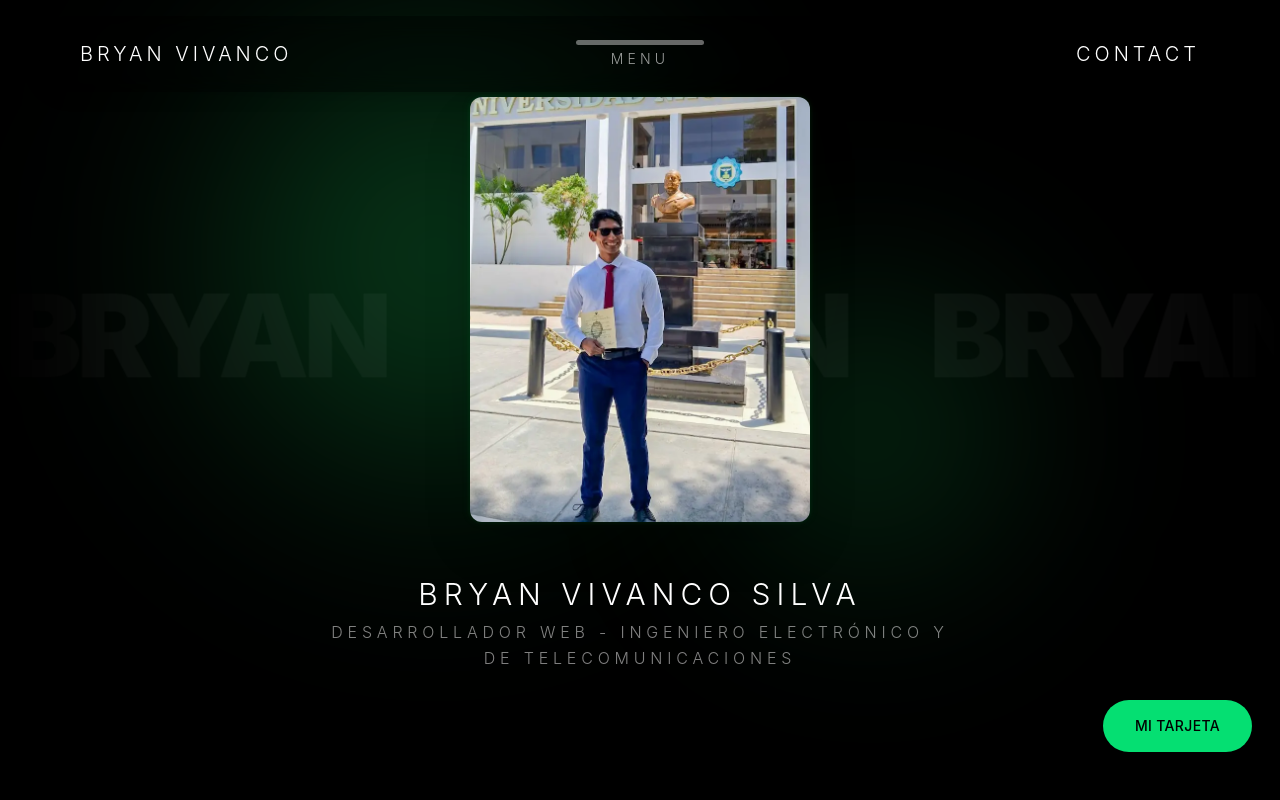
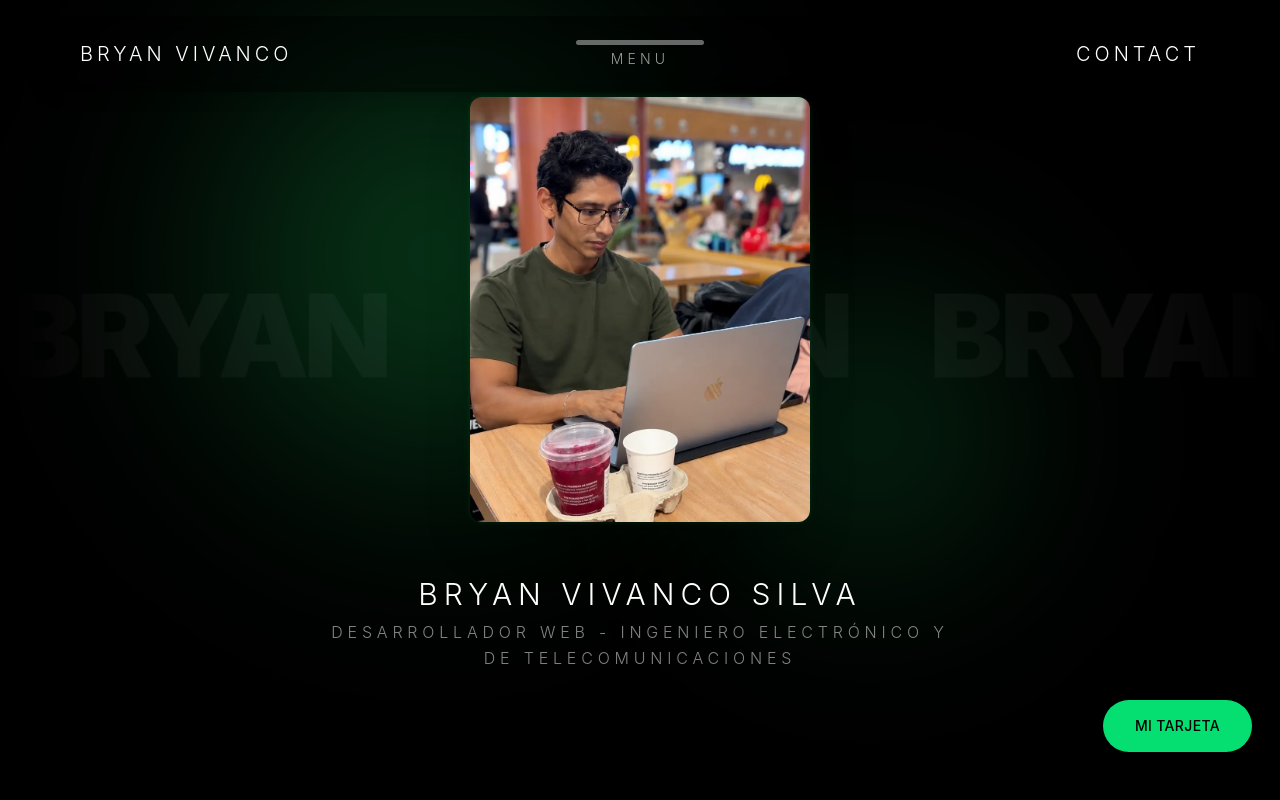
Before and after one commit to bryanvivancos/bjlinks-react-tailwind, a React (Vite) app: page / in a window 1280 px wide. Shown: the top 800 px of the page. Built offline with nearby package versions, Linux system fonts and the light colour scheme; what tailwind-animations would draw is missing.

Commit message:
update: hero bryan photo

```diff
--- a/src/CONTANTS.js
+++ b/src/CONTANTS.js
@@ -2,7 +2,7 @@ export const DESCRIPTION = "Desarrollador Web e Ingeniero Electrónico y Telecom
 
 export const FOOTER_DESCRIPTION = "Desarrollador Web e Ingeniero Electrónico y Telecomunicaciones Colegiado";
 
-export const DIGITAL_CARD = "https://bryanvivancosbusiness.vercel.app/"
+export const DIGITAL_CARD = "https://card.heybryan.net"
 
 export const LINKEDIN = "https://www.linkedin.com/in/bryan-josue-vivanco-silva-8739521bb/"
 
--- a/src/components/Header.jsx
+++ b/src/components/Header.jsx
@@ -7,7 +7,7 @@ const Header = () => {
         <header id='profile' className='flex flex-col justify-center items-center mb-8 mt-4 z-10
             '>
             <div className='relative '>
-                <img src='/IMG-20230911-WA0113.webp' alt="imagen de bryan web"
+                <img src='/imgs/heybryan-img.webp' alt="imagen de bryan web"
                     loading="eager"
                     decoding="async"
                     className='h-50 md:h-70 object-cover mask-radial-at-center mask-radial-from-65% mask-radial-to-70% animate-slide-in-top mt-4 '
--- a/src/components/Hero.jsx
+++ b/src/components/Hero.jsx
@@ -37,7 +37,7 @@ const Hero = () => {
                 <div className='relative w-full max-w-[280px] md:max-w-[340px] mb-8 md:mb-12'>
                     <div className='relative z-10 aspect-[4/5] rounded-xl shadow-2xl group'>
                         <TiltImage
-                            src='/IMG-20230911-WA0113.webp'
+                            src='/imgs/heybryan-img.webp'
                             alt='Bryan Vivanco Silva'
                         />
                     </div>
```
Also changed, not shown: public/imgs/heybryan-img.webp (added).
